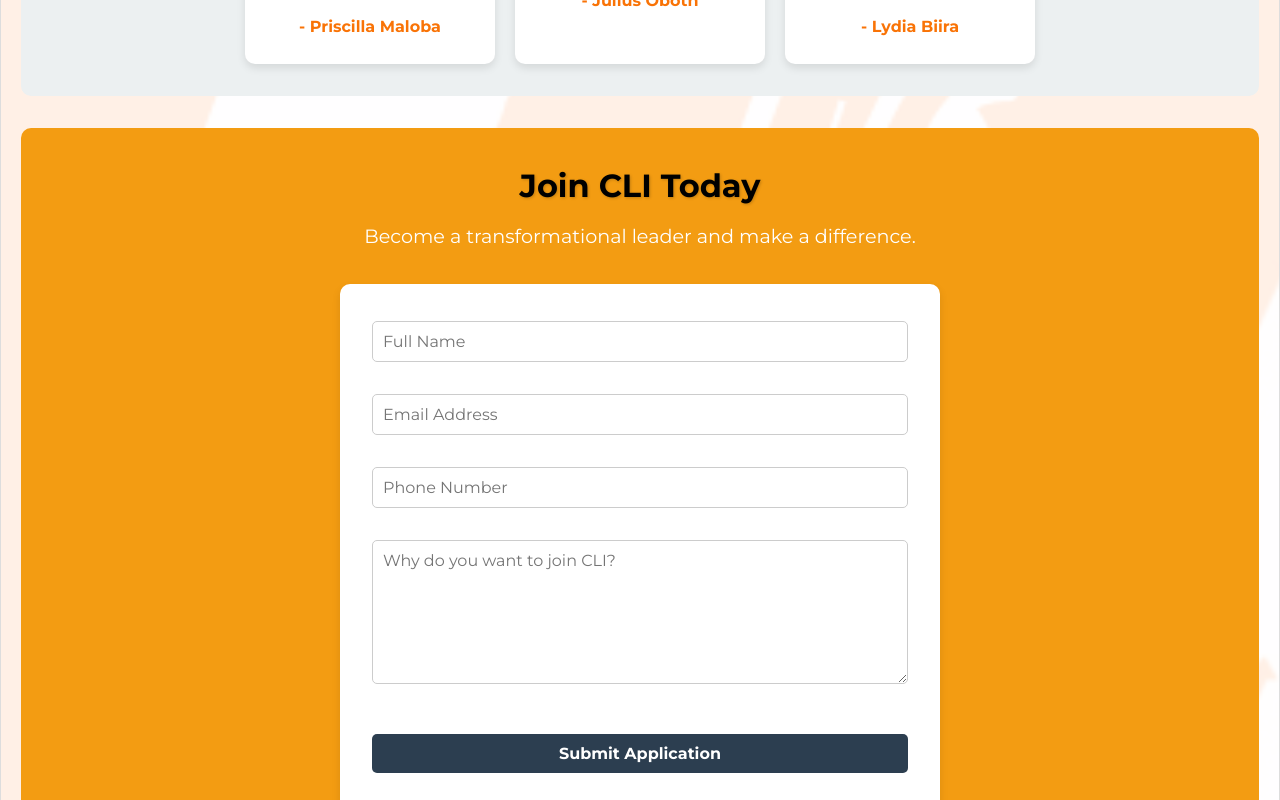
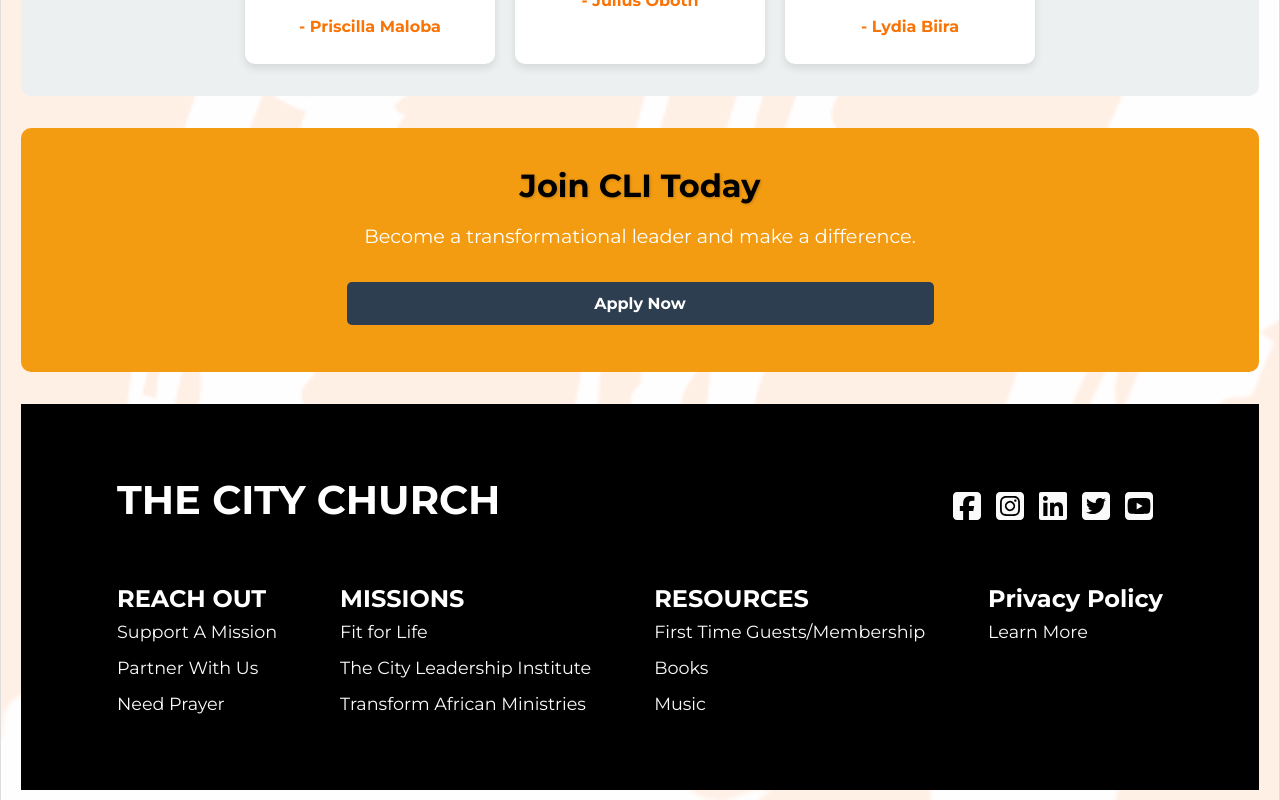
Before and after one commit to BcodezMUJJE/the-city-church-website, a React (Create React App) app in the folder church-website/: page /Cli in a window 1280 px wide. Shown: the part 1320-2120 px from the top of the page. Built offline with nearby package versions, Linux system fonts and the light colour scheme.

Commit message:
implemented a button

```diff
--- a/church-website/src/components/Cli.css
+++ b/church-website/src/components/Cli.css
@@ -131,6 +131,7 @@
   border-radius: 10px;
   color: white;
   margin-top: 2rem;
+  margin-bottom: 2rem;
 }
 
 .cta h2 {
@@ -143,70 +144,24 @@
   margin-bottom: 15px;
 }
 
-/* Form Section */
-.application-form {
-  background: white;
-  padding: 2rem;
-  border-radius: 10px;
-  margin-top: 2rem;
-  box-shadow: 0 4px 8px rgba(0, 0, 0, 0.1);
-  text-align: left;
-  max-width: 600px;
-  margin-left: auto;
-  margin-right: auto;
-  margin-bottom: 3rem;
-}
-
-.application-form h2 {
-  font-size: 2rem;
-  color: #333;
-  margin-bottom: 1rem;
-  text-align: center;
-}
-
-.application-form label {
-  font-size: 1rem;
-  font-weight: bold;
-  color: #2c3e50;
-  display: block;
-  margin-top: 10px;
-}
-
-.application-form input,
-.application-form textarea {
-  width: 100%;
-  padding: 10px;
-  margin-top: 5px;
-  border: 1px solid #ccc;
-  border-radius: 5px;
-  font-size: 1rem;
-  transition: border-color 0.3s;
-}
-
-.application-form input:focus,
-.application-form textarea:focus {
-  border-color: #2c3e50;
-  outline: none;
-}
-
-.application-form button {
+/* Button Styles */
+.button {
   background: #2c3e50;
   color: white;
   border: none;
-  padding: 10px 20px;
+  padding: 12px 24px;
   font-size: 1rem;
   cursor: pointer;
   border-radius: 5px;
   margin-top: 15px;
-  display: block;
-  width: 100%;
+  margin-bottom: 15px;
   transition: background 0.3s ease;
+  display: inline-block;
 }
 
-.application-form button:hover {
-  background: #1a252f;
+.button:hover {
+  background: black;
 }
-
 
 /* 📱 RESPONSIVE DESIGN */
 
--- a/church-website/src/components/Cli.js
+++ b/church-website/src/components/Cli.js
@@ -1,4 +1,4 @@
-import React, { useState } from "react";
+import React from "react";
 import "./Cli.css";
 import Img1 from "../Assets/1111.jpg";
 import Img2 from "../Assets/2222.jpg";
@@ -21,53 +21,8 @@
 ];
 
 const Cli = () => {
-  const [formData, setFormData] = useState({
-    name: "",
-    email: "",
-    phone: "",
-    message: "",
-  });
-
-  const handleChange = (e) => {
-    setFormData({ ...formData, [e.target.name]: e.target.value });
-  };
-
-  const handleSubmit = async (e) => {
-    e.preventDefault();
-
-    // Prepare the form data to send
-    const dataToSend = new FormData();
-    dataToSend.append("access_key", "00bb38f1-38dc-4c70-b5ef-0867572bd0da");
-    dataToSend.append("label", "The City Leadership Institute");
-    dataToSend.append("name", formData.name);
-    dataToSend.append("email", formData.email);
-    dataToSend.append("phone", formData.phone);
-    dataToSend.append("message", formData.message);
-
-    try {
-      const response = await fetch("https://api.web3forms.com/submit", {
-        method: "POST",
-        body: dataToSend,
-      });
-
-      const result = await response.json();
-      if (result.success) {
-        alert("Form submitted successfully!");
-        setFormData({
-          name: "",
-          email: "",
-          phone: "",
-          message: "",
-        });
-        // Redirect after successful submission
-        window.location.href = "https://thecitychurchluzira.churchcenter.com/people/forms/936391";
-      } else {
-        alert("Error submitting form. Please try again.");
-      }
-    } catch (error) {
-      console.error("Error:", error);
-      alert("An error occurred. Please try again.");
-    }
+  const handleApplyClick = () => {
+    window.location.href = "https://thecitychurchluzira.churchcenter.com/people/forms/936391";
   };
 
   return (
@@ -87,7 +42,7 @@
           Whether you have questions about the course structure, assignments, or leadership principles,
           we are here to guide and support you every step of the way.
           Together, we aim to build a strong network of visionary leaders who are equipped to tackle the challenges of today and tomorrow.
-          Feel free to reach out to us for any assistance – we’re here to help you succeed!
+          Feel free to reach out to us for any assistance – we're here to help you succeed!
         </p>
       </section>
 
@@ -119,46 +74,16 @@
         </div>
       </section>
 
-      {/* Application Form */}
+      {/* Application Button */}
       <section className="cta">
         <h2>Join CLI Today</h2>
         <p>Become a transformational leader and make a difference.</p>
-        <form onSubmit={handleSubmit} className="application-form">
-          <input type="hidden" name="access_key" value="00bb38f1-38dc-4c70-b5ef-0867572bd0da" />
-          <input type="hidden" name="label" value="The City Leadership Institute" />
-          <input
-            type="text"
-            name="name"
-            placeholder="Full Name"
-            value={formData.name}
-            onChange={handleChange}
-            required
-          />
-          <input
-            type="email"
-            name="email"
-            placeholder="Email Address"
-            value={formData.email}
-            onChange={handleChange}
-            required
-          />
-          <input
-            type="tel"
-            name="phone"
-            placeholder="Phone Number"
-            value={formData.phone}
-            onChange={handleChange}
-            required
-          />
-          <textarea
-            name="message"
-            placeholder="Why do you want to join CLI?"
-            value={formData.message}
-            onChange={handleChange}
-            required
-          ></textarea>
-          <button type="submit" className="button">Submit Application</button>
-        </form>
+        <button
+          onClick={handleApplyClick}
+          className="button"
+        >
+          Apply Now
+        </button>
       </section>
 
       <Footer />
--- a/church-website/src/components/Footer.js
+++ b/church-website/src/components/Footer.js
@@ -41,19 +41,19 @@
       <div className="bottom">
         <div>
           <h4>REACH OUT</h4>
-          <a href="/supportMission">Support A Mission</a>
-          <a href="/partnerWithUs">Partner With Us</a>
-          <a href="/PrayerRequestForm">Need Prayer</a>
+          <a href="https://thecitychurchluzira.churchcenter.com/people/forms/938178">Support A Mission</a>
+          <a href="https://thecitychurchluzira.churchcenter.com/people/forms/938160">Partner With Us</a>
+          <a href="https://thecitychurchluzira.churchcenter.com/people/forms/938154">Need Prayer</a>
         </div>
         <div>
           <h4>MISSIONS</h4>
-          <a href="/fitforlife">Fit for Life</a>
-          <a href="/Cli">The City Leadership Institute</a>
+          <a href="https://thecitychurchluzira.churchcenter.com/people/forms/938149">Fit for Life</a>
+          <a href="https://thecitychurchluzira.churchcenter.com/people/forms/936391">The City Leadership Institute</a>
           <a href="https://www.transformafricanministries.org/">Transform African Ministries</a>
         </div>
         <div>
           <h4>RESOURCES</h4>
-          <a href="/ConnectionCardLin">First Time Guests/Membership</a>
+          <a href="https://thecitychurchluzira.churchcenter.com/people/forms/937756">First Time Guests/Membership</a>
           <a href="/bookLib">Books</a>
           <a
             href="https://open.spotify.com/artist/48Uz3wlAuTWxnvj4uXQPD2" // Corrected Spotify link
--- a/church-website/src/components/SupportMission.js
+++ b/church-website/src/components/SupportMission.js
@@ -1,3 +1,4 @@
+/*
 import React, { useState } from "react";
 import { useNavigate } from "react-router-dom";
 
@@ -93,3 +94,4 @@
 };
 
 export default SupportMission;
+*/
--- a/church-website/src/components/fitforlife.js
+++ b/church-website/src/components/fitforlife.js
@@ -1,3 +1,4 @@
+/*
 import React from 'react';
 import Footer from './Footer';
 
@@ -261,3 +262,4 @@
 };
 
 export default FitForLife;
+*/
```
Also changed, not shown: church-website/src/components/NeedPrayer.js (+7 -5 lines), church-website/src/components/PartnerWithUs.js (+11 -9 lines).
